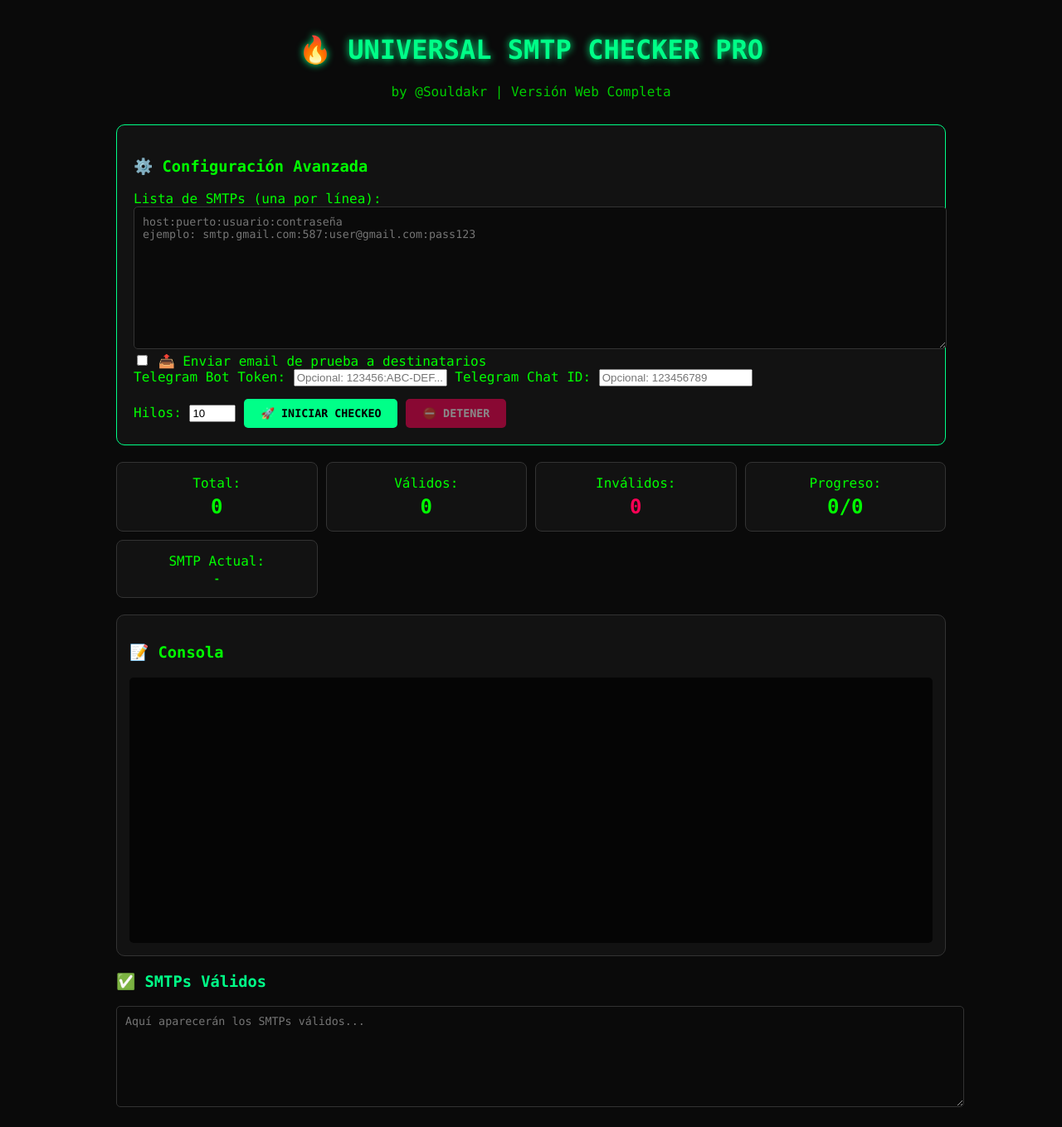
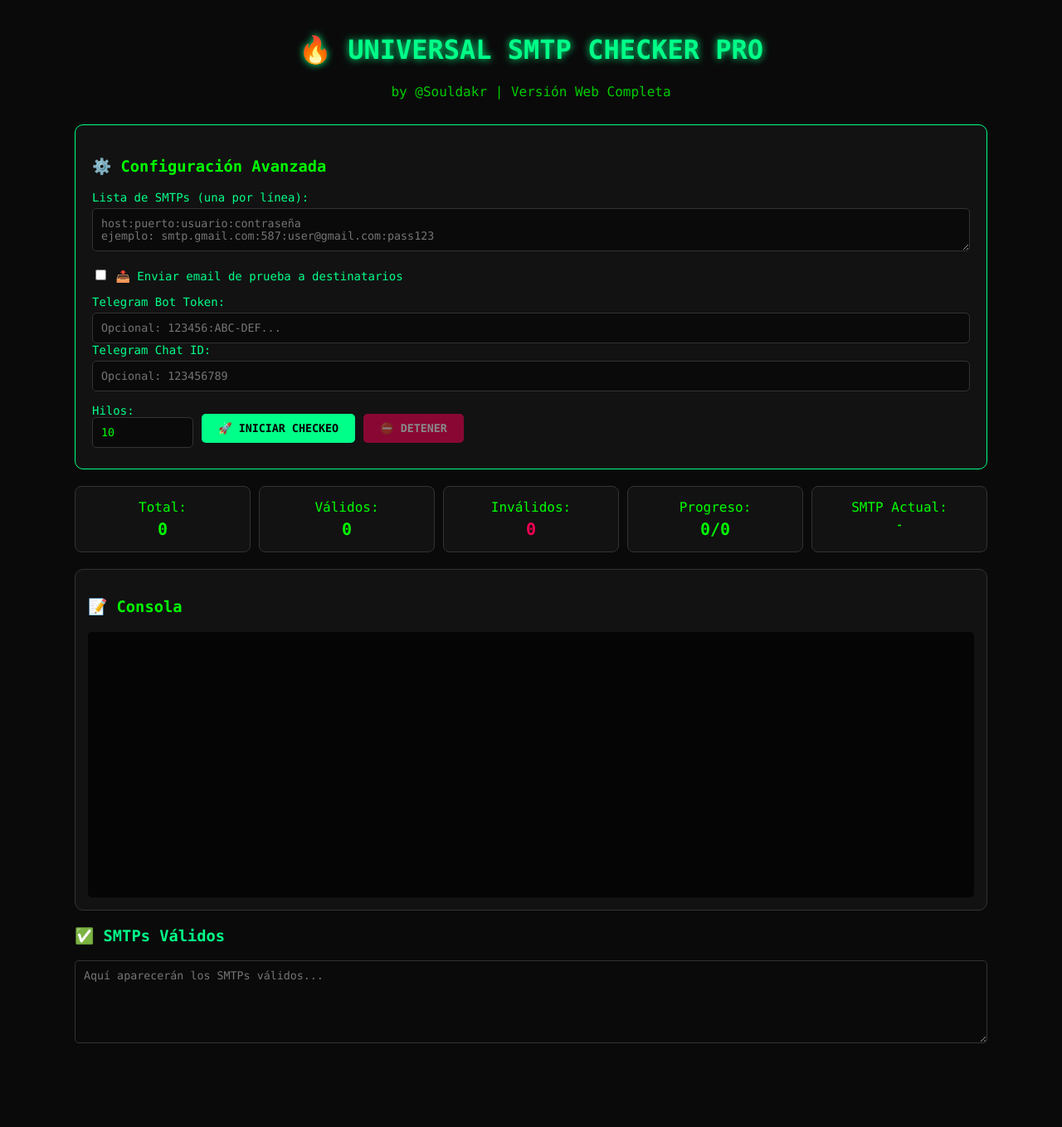
Before and after one commit to krakhe017/souldakr90, a Flask app: page / in a window 1280 px wide. Shown: the whole page at 83% size. After the commit the page ends 1258 px from the top, so only its background shows below. Run offline with Flask 3, Linux system fonts and the light colour scheme.

Commit message:
Update style.css

```diff
--- a/static/style.css
+++ b/static/style.css
@@ -1,138 +1,29 @@
-body {
-    background-color: #0a0a0a;
-    color: #00ff00;
-    font-family: 'Consolas', monospace;
-    margin: 0;
-    padding: 20px;
-}
-
-.container {
-    max-width: 1000px;
-    margin: 0 auto;
-}
-
-h1 {
-    text-align: center;
-    color: #00ff88;
-    text-shadow: 0 0 10px #00ff88;
-}
-
-.subtitle {
-    text-align: center;
-    color: #00cc00;
-    margin-bottom: 30px;
-}
-
-.panel {
-    background: #121212;
-    padding: 20px;
-    border-radius: 10px;
-    border: 1px solid #00ff88;
-    margin-bottom: 20px;
-}
-
-textarea {
-    width: 100%;
-    height: 150px;
-    background: #0a0a0a;
-    color: #00ff00;
-    border: 1px solid #333;
-    padding: 10px;
-    font-family: 'Consolas', monospace;
-    border-radius: 5px;
-    resize: vertical;
-}
-
-.controls {
-    display: flex;
-    gap: 10px;
-    margin-top: 15px;
-    align-items: center;
-}
-
-button {
-    padding: 10px 20px;
-    border: none;
-    border-radius: 5px;
-    cursor: pointer;
-    font-weight: bold;
-    font-family: 'Consolas', monospace;
-    transition: 0.3s;
-}
-
-#start-btn {
-    background: #00ff88;
-    color: #000;
-}
-
-#start-btn:hover {
-    background: #00cc66;
-}
-
-#stop-btn {
-    background: #ff0055;
-    color: #fff;
-}
-
-#stop-btn:hover {
-    background: #cc0044;
-}
-
-button:disabled {
-    opacity: 0.5;
-    cursor: not-allowed;
-}
-
-.stats {
-    display: grid;
-    grid-template-columns: repeat(4, 1fr);
-    gap: 10px;
-    margin-bottom: 20px;
-}
-
-.stat {
-    background: #121212;
-    padding: 15px;
-    border-radius: 8px;
-    text-align: center;
-    border: 1px solid #333;
-}
-
-.stat strong {
-    display: block;
-    font-size: 24px;
-    margin-top: 5px;
-}
-
+body { background-color: #0a0a0a; color: #00ff00; font-family: 'Consolas', monospace; margin: 0; padding: 20px; }
+.container { max-width: 1100px; margin: 0 auto; }
+h1 { text-align: center; color: #00ff88; text-shadow: 0 0 10px #00ff88; }
+.subtitle { text-align: center; color: #00cc00; margin-bottom: 30px; }
+.panel { background: #121212; padding: 20px; border-radius: 10px; border: 1px solid #00ff88; margin-bottom: 20px; }
+.form-row { margin-bottom: 15px; }
+label { display: block; margin-bottom: 5px; color: #00ff88; font-size: 14px; }
+textarea, input[type="text"], input[type="number"] { width: 100%; background: #0a0a0a; color: #00ff00; border: 1px solid #333; padding: 10px; font-family: 'Consolas', monospace; border-radius: 5px; box-sizing: border-box; }
+textarea { resize: vertical; }
+.controls { display: flex; gap: 10px; margin-top: 15px; align-items: center; flex-wrap: wrap; }
+button { padding: 10px 20px; border: none; border-radius: 5px; cursor: pointer; font-weight: bold; font-family: 'Consolas', monospace; transition: 0.3s; }
+#start-btn { background: #00ff88; color: #000; }
+#start-btn:hover { background: #00cc66; }
+#stop-btn { background: #ff0055; color: #fff; }
+#stop-btn:hover { background: #cc0044; }
+button:disabled { opacity: 0.5; cursor: not-allowed; }
+.stats { display: grid; grid-template-columns: repeat(5, 1fr); gap: 10px; margin-bottom: 20px; }
+.stat { background: #121212; padding: 15px; border-radius: 8px; text-align: center; border: 1px solid #333; overflow: hidden; }
+.stat strong { display: block; font-size: 20px; margin-top: 5px; word-break: break-all; }
 .success { color: #00ff00; }
 .error { color: #ff0055; }
-
-.log-container {
-    background: #121212;
-    padding: 15px;
-    border-radius: 10px;
-    border: 1px solid #333;
-    margin-bottom: 20px;
-}
-
-.log-console {
-    height: 300px;
-    overflow-y: auto;
-    background: #050505;
-    padding: 10px;
-    border-radius: 5px;
-    font-size: 12px;
-}
-
+.log-container { background: #121212; padding: 15px; border-radius: 10px; border: 1px solid #333; margin-bottom: 20px; }
+.log-console { height: 300px; overflow-y: auto; background: #050505; padding: 10px; border-radius: 5px; font-size: 12px; }
 .log-entry { margin-bottom: 3px; }
 .log-entry.success { color: #00ff00; }
 .log-entry.error { color: #ff0055; }
 .log-entry.warning { color: #ffaa00; }
-
-.results h3 {
-    color: #00ff88;
-}
-
-#valid-results {
-    height: 100px;
-}
+.results h3 { color: #00ff88; }
+#valid-results { height: 100px; }
```
